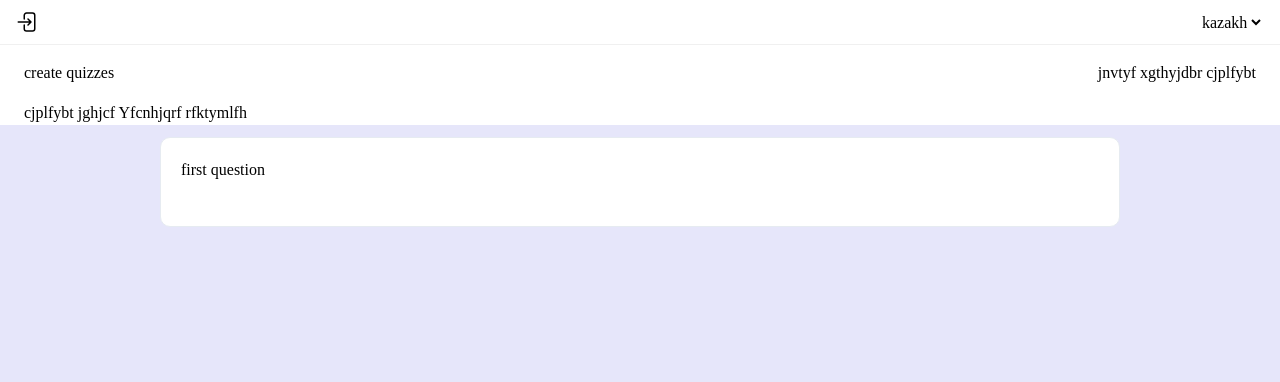
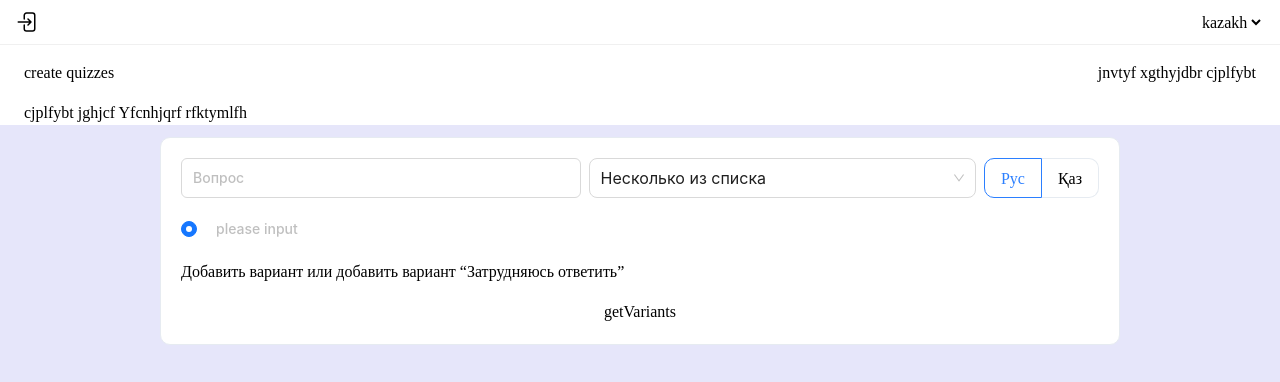
Before and after one commit to asianshark/surveys, a React (Vite) app: page /surveys2 in a window 1280 px wide. Shown: the top 382 px of the page. Built offline with nearby package versions, Linux system fonts and the light colour scheme.

Commit message:
add survey

```diff
--- a/src/pages/surveys/CreateSurvey.tsx
+++ b/src/pages/surveys/CreateSurvey.tsx
@@ -1,3 +1,5 @@
+import CreateSurveyQuestion from "../../widgets/create-survey/CreateSurveyQuestion"
+
 const CreateSurevey = () => {
     return (
         <div className="flex flex-col h-full">
@@ -12,10 +14,9 @@ const CreateSurevey = () => {
                     </div>
                 </div>
             </div>
+
             <div className="h-full flex flex-col items-center bg-[#E6E6FA] pt-3 container">
-                <div className={"bg-white rounded-[10px] border-[#E6EBF1] border-1 p-5  w-3/4"}>
-                    <p className="pb-6">first question</p>
-                </div>
+                <CreateSurveyQuestion />
             </div>
         </div>)
 }
--- a/src/shared/surveys/SurveyTableTab.tsx
+++ b/src/shared/surveys/SurveyTableTab.tsx
@@ -18,7 +18,7 @@ const SurveyTableTab = ({ tabs, onChange, activeTab }: { tabs: string[], onChang
         return className
     }
     return (
-        <div className="flex">
+        <div className="flex h-[40px]">
             {tabs.map((tab, index) => (
                 <button onClick={() => onChange(tab)} key={index} className={"px-4 py-2 " + classnameForButton(index)}>
                     {t(tab)}
--- /dev/null
+++ b/src/widgets/create-survey/CreateSurveyQuestion.tsx
@@ -0,0 +1,116 @@
+import { Input, Radio, RadioChangeEvent, Select, Space } from "antd"
+import { useEffect, useState } from "react";
+import SurveyTableTab from "../../shared/surveys/SurveyTableTab";
+const style: React.CSSProperties = {
+    display: 'flex',
+    flexDirection: 'column',
+    gap: 16,
+};
+const CreateSurveyQuestion = () => {
+    const [value, setValue] = useState(0);
+    const handleChange = (value: string) => {
+        console.log(`selected ${value}`);
+    };
+    const chooseAnswer = (e: RadioChangeEvent) => {
+        setValue(e.target.value);
+    };
+    const options = [
+        {
+            label: 'Текст',
+            value: 'text'
+        },
+        {
+            label: "Один из списка",
+            value: 'singlechoice'
+        },
+        {
+            label: "Несколько из списка",
+            value: "multiplechoices"
+        },
+        {
+            label: 'Шкала',
+            value: "scale"
+        }
+    ]
+    const [lang, setLang] = useState("Рус")
+    const [question, setQuestion] = useState({ nameRu: "", nameKz: "" })
+    const [answers, setAnswers] = useState<{ nameRu: string, nameKz: string }[]>([{ nameRu: "", nameKz: "" }]);
+    const [optionsForRadio, setOptionsForRadio] = useState(1)
+    const addVariant = () => {
+        setOptionsForRadio(optionsForRadio + 1)
+        setAnswers((prev) => [...prev, { nameRu: "", nameKz: "" }]);
+    }
+
+    const changeInput = (value: string, id: number) => {
+        if (lang === "Рус") {
+            setAnswers((prev) => {
+                const newAnswers = [...prev];
+                newAnswers[id] = { nameRu: value, nameKz: newAnswers[id].nameKz };
+                return newAnswers;
+            });
+        } else {
+            setAnswers((prev) => {
+                const newAnswers = [...prev];
+                newAnswers[id] = { nameRu: newAnswers[id].nameRu, nameKz: value };
+                return newAnswers;
+            })
+        }
+    }
+    const getVariants = () => {
+        console.log(answers);
+    }
+    return (
+        <div className={"bg-white rounded-[10px] border-[#E6EBF1] border-1 p-5 flex flex-col gap-4  w-3/4"}>
+            <div className="flex gap-2">
+                <div className="flex gap-2 w-full">
+                    {lang === "Рус" ?
+                        <Input value={question.nameRu} placeholder="Вопрос" onChange={e => setQuestion({ nameRu: e.target.value, nameKz: question.nameKz })} /> :
+                        <Input value={question.nameKz} placeholder="Вопрос" onChange={e => setQuestion({ nameRu: question.nameRu, nameKz: e.target.value })} />}
+                    <Select
+                        style={{ width: '100%' }}
+                        size={'large'}
+                        defaultValue={'multiplechoices'}
+                        onChange={handleChange}
+                        options={options}
+                        optionRender={(option) => (
+                            <Space>
+                                <span role="img" aria-label={option.data.label}>
+                                    {option.data.label}
+                                </span>
+                            </Space>
+                        )}
+                    />
+                </div>
+
+                <SurveyTableTab tabs={["Рус", "Қаз"]} onChange={setLang} activeTab={lang} />
+            </div>
+            <Radio.Group
+                style={style}
+                onChange={chooseAnswer}
+                value={value}
+                options={Array.from({ length: optionsForRadio }, (_, i) => ({
+                    value: i,
+                    label: (
+                        <div key={i}>
+                            <Input
+                                variant="borderless"
+                                value={lang === "Рус" ? answers[i]?.nameRu : answers[i]?.nameKz}
+                                key={i}
+                                onChange={e => changeInput(e.target.value, i)}
+                                placeholder="please input"
+                                style={{ width: 120 }}
+                            />
+                        </div>
+                    )
+                }))}
+            />
+            <div onClick={addVariant}>
+                <a>Добавить вариант  или  добавить вариант “Затрудняюсь ответить”</a>
+            </div>
+
+            <button onClick={getVariants}>getVariants</button>
+
+        </div>)
+}
+
+export default CreateSurveyQuestion
--- a/src/widgets/surveys/Table.tsx
+++ b/src/widgets/surveys/Table.tsx
@@ -143,13 +143,6 @@ const Table = ( {dataP,total, activeTab, changeFilter }: {total: number, dataP:
         console.log(action, " ",  key);
     }
 
-    async function getDivisionById (divisionId : number){
-        const res = (await axios.get(`/divisions/${divisionId}`)).data
-        console.log(res.divisionId);
-
-        return res.divisionId
-    }
-
     const columns: TableColumnsType<Quiz> = [
         {
             title: "Name",
```
